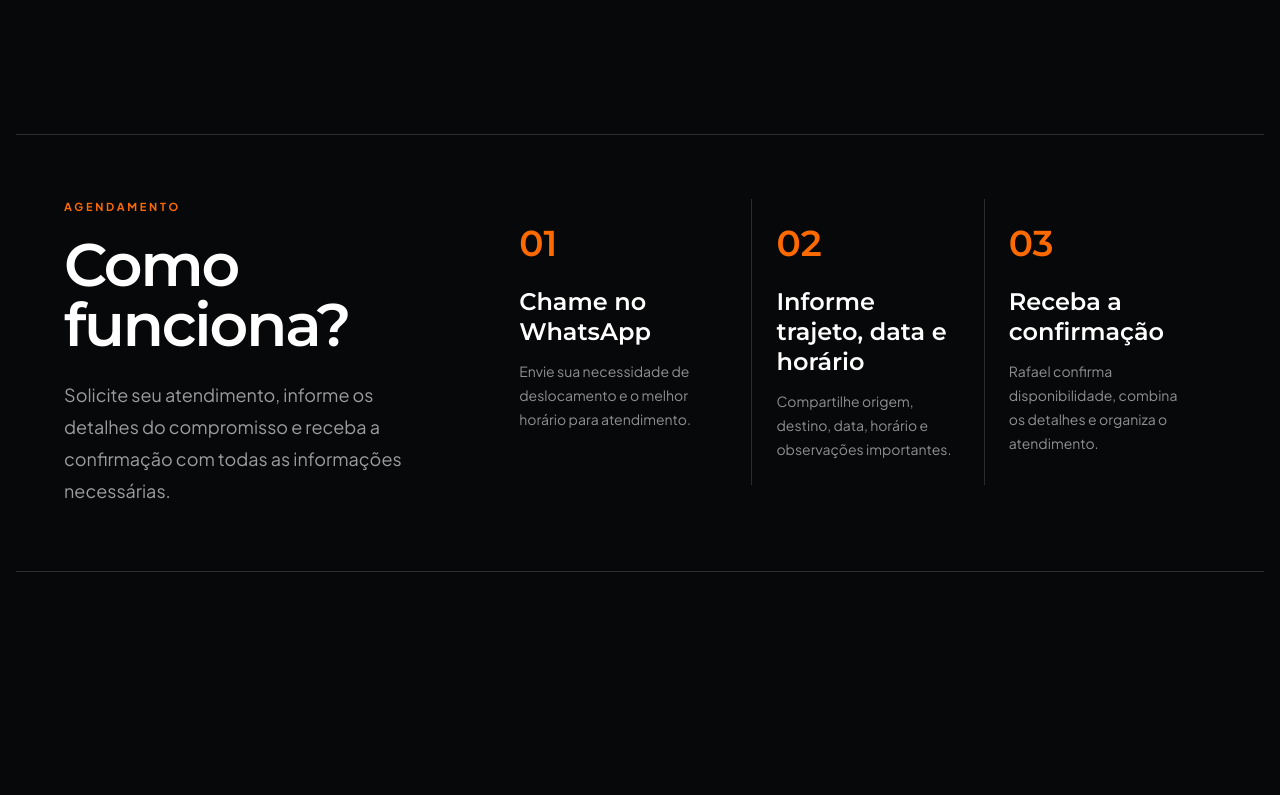
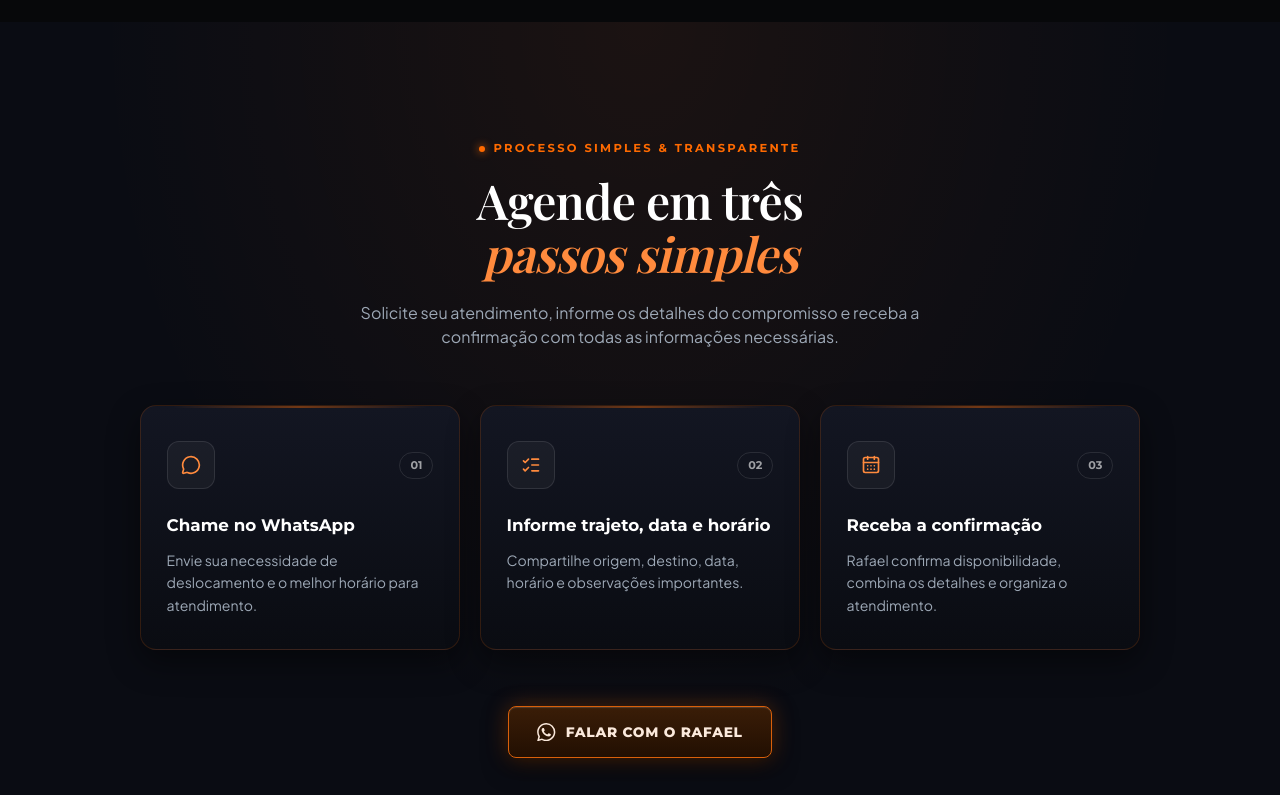
Before and after one commit to pedropcorsini/landing-page-rc-motorista, a React (Vite) app: page / in a window 1280 px wide. Shown: the part 3720-4515 px from the top of the page. Built offline with nearby package versions, Linux system fonts and the light colour scheme; a web font is replaced by a local one.

Commit message:
feat: refaz passos de agendamento com cards animados

```diff
--- a/src/components/HowItWorks.tsx
+++ b/src/components/HowItWorks.tsx
@@ -1,29 +1,63 @@
+import { WhatsAppIcon } from './BrandIcons';
+import { SectionHeading } from './SectionHeading';
+import { icons } from './icons';
 import { site } from '../data/site';
 
 export function HowItWorks() {
+  const { stepsSection } = site;
+
   return (
-    <section className="px-4 py-20 sm:py-28">
-      <div className="mx-auto max-w-[1440px] border-y border-white/15 py-10 sm:px-8 sm:py-16 lg:px-12">
-        <div className="grid gap-10 lg:grid-cols-[0.7fr_1.3fr] lg:items-start lg:gap-20">
-          <div>
-            <p className="text-[11px] font-bold uppercase tracking-[0.25em] text-brand">Agendamento</p>
-            <h2 className="mt-5 font-heading text-4xl leading-[1.02] tracking-[-0.035em] text-white sm:text-6xl">
-              Como funciona?
-            </h2>
-            <p className="mt-6 text-base leading-7 text-white/60 sm:text-lg sm:leading-8">
-              Solicite seu atendimento, informe os detalhes do compromisso e receba a confirmação com todas as informações necessárias.
-            </p>
-          </div>
+    <section
+      id="como-solicitar"
+      aria-labelledby="como-solicitar-title"
+      className="relative bg-alt bg-[radial-gradient(ellipse_at_top,rgba(255,106,0,0.07),transparent_60%)] py-20 lg:py-28"
+    >
+      <div className="container-site">
+        <SectionHeading
+          id="como-solicitar-title"
+          eyebrow={stepsSection.eyebrow}
+          titleClassName="font-display text-[2rem] font-semibold leading-[1.12] tracking-[-0.015em] text-white sm:text-[2.6rem] lg:text-[3rem]"
+          title={
+            <>
+              {stepsSection.titleLine1}{' '}
+              <span className="block italic text-brand-light">{stepsSection.titleAccent}</span>
+            </>
+          }
+          description={stepsSection.description}
+        />
 
-          <div className="grid gap-0 md:grid-cols-3">
-            {site.steps.map((step, index) => (
-              <article key={step.title} className="border-t border-white/15 py-6 md:border-l md:border-t-0 md:px-6 md:first:border-l-0 md:first:pl-0">
-                <span className="font-heading text-4xl text-brand">{String(index + 1).padStart(2, '0')}</span>
-                <h3 className="mt-6 font-heading text-2xl leading-tight text-white">{step.title}</h3>
-                <p className="mt-3 text-sm leading-6 text-white/55">{step.description}</p>
-              </article>
-            ))}
-          </div>
+        <ol className="mx-auto mt-14 grid max-w-[1000px] gap-5 md:grid-cols-3">
+          {site.steps.map((step, index) => {
+            const Icon = icons[step.icon];
+            return (
+              <li
+                key={step.title}
+                className="group relative flex flex-col overflow-hidden rounded-2xl border border-brand/[0.16] bg-[linear-gradient(180deg,#131622_0%,#0a0c12_100%)] px-[1.6rem] pb-8 pt-[2.2rem] shadow-step transition-all duration-300 ease-expo hover:-translate-y-2 hover:border-brand/55 hover:bg-[linear-gradient(180deg,#181c2d_0%,#0e1017_100%)] hover:shadow-step-hover"
+              >
+                <span
+                  aria-hidden="true"
+                  className="absolute left-[10%] right-[10%] top-0 h-[2px] bg-[linear-gradient(90deg,transparent,rgba(255,106,0,0.4),transparent)] transition-all duration-300 group-hover:h-[2.5px] group-hover:bg-[linear-gradient(90deg,transparent,#ff6a00,transparent)]"
+                />
+                <div className="flex items-center justify-between">
+                  <span className="grid h-12 w-12 place-items-center rounded-xl border border-white/10 bg-white/[0.04] text-brand-light transition-all duration-300 ease-expo group-hover:scale-[1.06] group-hover:border-brand group-hover:bg-brand group-hover:text-ink group-hover:shadow-[0_0_18px_rgba(255,106,0,0.5)]">
+                    <Icon aria-hidden="true" className="h-5 w-5" />
+                  </span>
+                  <span className="rounded-full border border-white/10 px-2.5 py-1 font-heading text-[0.7rem] font-bold text-white/60 transition-all duration-300 group-hover:border-brand group-hover:bg-brand group-hover:font-extrabold group-hover:text-ink">
+                    {String(index + 1).padStart(2, '0')}
+                  </span>
+                </div>
+                <h3 className="mt-6 font-heading text-[1.05rem] font-bold text-white">{step.title}</h3>
+                <p className="mt-2.5 text-[0.88rem] leading-relaxed text-mist">{step.description}</p>
+              </li>
+            );
+          })}
+        </ol>
+
+        <div className="mt-14 flex justify-center">
+          <a href={site.whatsappHref} target="_blank" rel="noreferrer" className="btn-cta">
+            <WhatsAppIcon className="h-[1.15rem] w-[1.15rem]" />
+            Falar com o Rafael
+          </a>
         </div>
       </div>
     </section>
```
